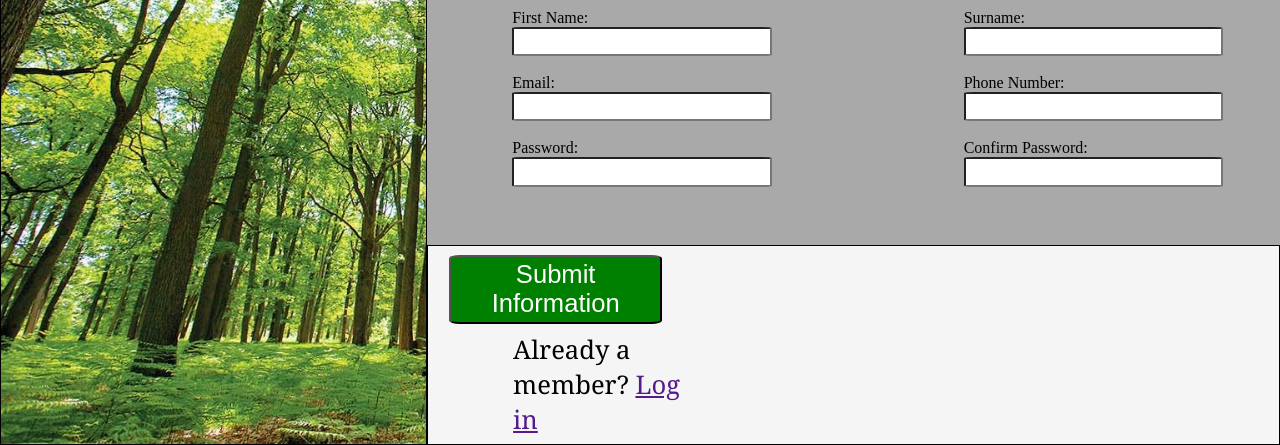
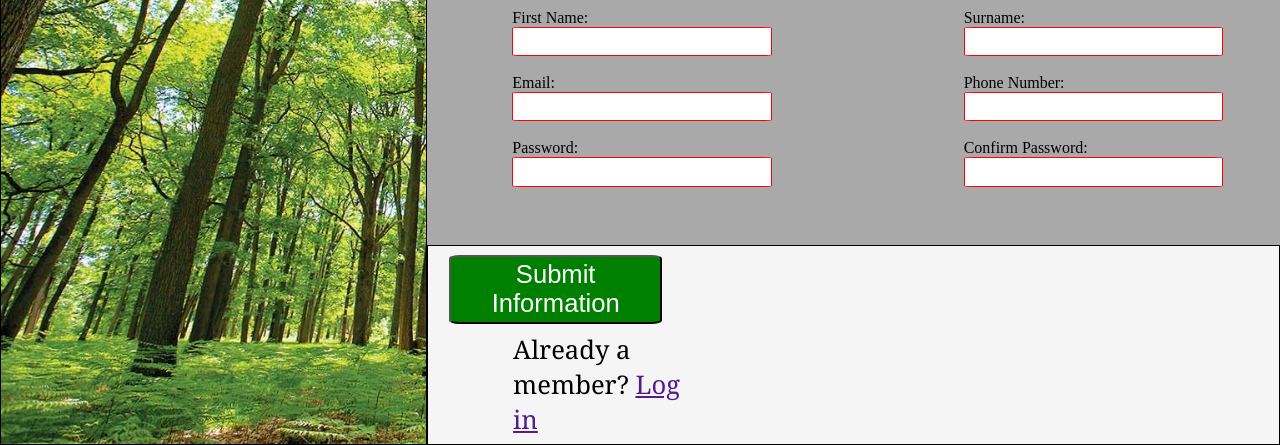
Before and after one commit to boofmang/forms, a plain HTML site: page index.html in a window 1280 px wide. Shown: the part 355-800 px from the top of the page. Drawn offline with Linux system fonts and the light colour scheme.

Commit message:
basic validation sorted, will update visuals when JS validation implemented

```diff
--- a/form.css
+++ b/form.css
@@ -132,4 +132,17 @@ input{
     height: 4ch;
     width: 35ch;
     border-radius: 4%;
+    border: 1px solid black;
+    }
+
+input:invalid{
+    border: 1px solid red
 }
+
+input:valid{
+    background-color: green;
+}
+
+input:focus{
+    border: 2px solid blue;
+}
--- a/index.html
+++ b/index.html
@@ -27,39 +27,40 @@
         <div class="row">
             <div class="formstyle">
             <label for="firstname">First Name:</label>
-            <input type="text">
+            <input type="text" required>
             </div>
             <div class="formstyle">
             <label for="lastname">Surname:</label>
-            <input type="text">
+            <input type="text" required>
             </div>
         </div>
         <div class="row">
             <div class="formstyle">
-            <label for="email">Email:</label><input type="text">
+            <label for="email">Email:</label><input type="email" id="user_email" name="user_email" required>
             </div>
             <div class="formstyle">
-            <label for="phone">Phone Number:</label><input type="text">
+            <label for="phone">Phone Number:</label><input type="tel" id="user_phone" name="user_phone" pattern="\d{11,11}"required title="11 numbers required.">
             </div>
         </div>
         <div class="row">
             <div class="formstyle">
                 <label for="password">Password:</label>
-                <input type="text">
+                <input type="password" id="user_password" name="user_password" pattern="(?=.*\d)(?=.*[a-z])(?=.*[A-Z]).{8,}" title="Must contain at least one number and one uppercase and lowercase letter, and at least 8 or more characters" required>
             </div>
             <div class="formstyle">
                 <label for="confirm">Confirm Password:</label>
-                <input type="text">
+                <input type="password" id="confirm_password" name="confirm_password" pattern="(?=.*\d)(?=.*[a-z])(?=.*[A-Z]).{8,}" title="Must contain at least one number and one uppercase and lowercase letter, and at least 8 or more characters" required>
             </div>
         </div>
     </div>
-    </form>
+
 </div>
 
 <div class="card">
     <button id="Submit">Submit Information</button>
     <p class="log">Already a member? <a href="">Log in</a></p>
 </div>
+</form>
 </div>
 
 
```
